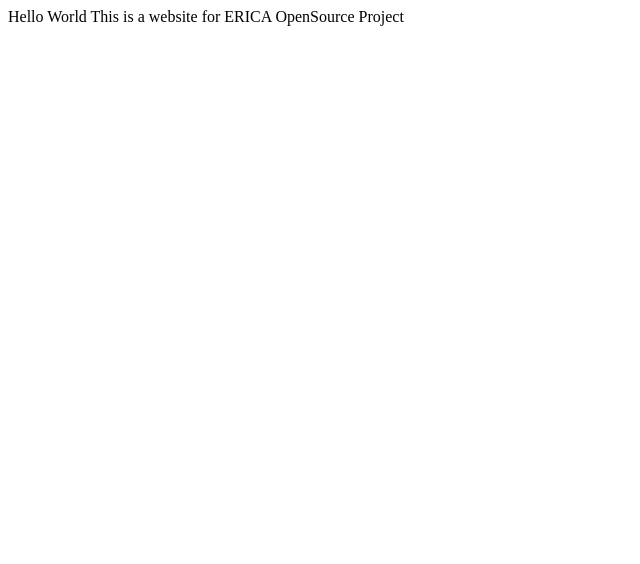
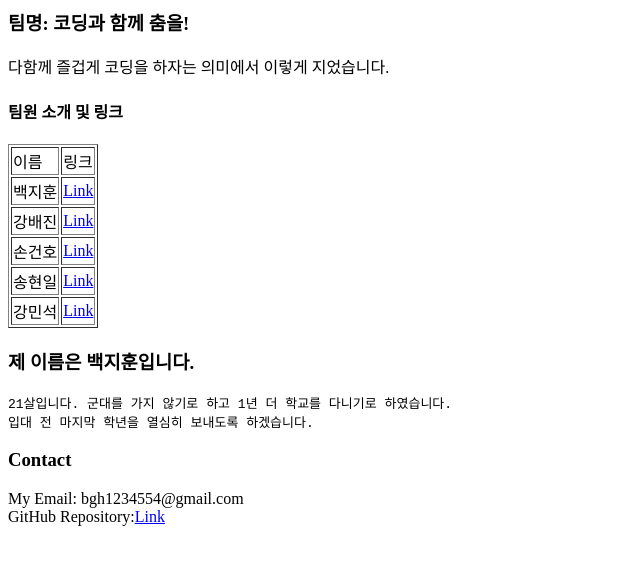
Before and after one commit to bgh1234554/bgh1234554.github.io, a plain HTML site: page index.html in a window 1280 px wide. Shown: the whole page, without its empty margins (0-640 px from the left). Drawn offline with Linux system fonts and the light colour scheme.

Commit message:
과제 제출로 인한 커밋 (4주차)

```diff
--- a/index.html
+++ b/index.html
@@ -1,2 +1,36 @@
-Hello World
-This is a website for ERICA OpenSource Project
+<html>
+<body>
+<p><h3>팀명: 코딩과 함께 춤을!</h3>다함께 즐겁게 코딩을 하자는 의미에서 이렇게 지었습니다.</p>
+<p><h4>팀원 소개 및 링크</h4></p>
+<table border="1">
+<tr>
+<td>이름</td>
+<td>링크</td>
+</tr>
+<tr>
+<td>백지훈</td>
+<td><a href="https://bgh1234554.github.io/">Link</a></td>
+</tr>
+<tr>
+<td>강배진</td>
+<td><a href="https://kangbaejin.github.io/HTML">Link</a></td>
+</tr>
+<td>손건호</td>
+<td><a href="https://sohn1029.github.io/index">Link</a></td>
+</tr>
+<td>송현일</td>
+<td><a href="https://hyunilsong.github.io/Introduction">Link</a></td>
+</tr>
+<td>강민석</td>
+<td><a href="https://minsuk456.github.io/hw4">Link</a></td>
+</tr>
+</table>
+<p>
+<h3>제 이름은 백지훈입니다.</h3>
+<pre>21살입니다. 군대를 가지 않기로 하고 1년 더 학교를 다니기로 하였습니다.
+입대 전 마지막 학년을 열심히 보내도록 하겠습니다.
+</pre>
+</p>
+<p><h3>Contact</h3>My Email: bgh1234554@gmail.com<br>GitHub Repository:<a href="https://github.com/bgh1234554/bgh1234554.github.io">Link</a></p>
+</body>
+</html>
```
